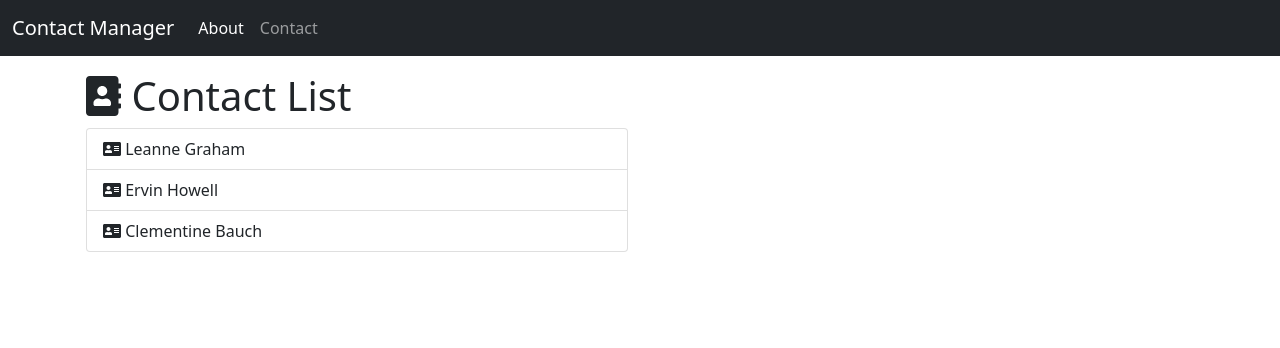
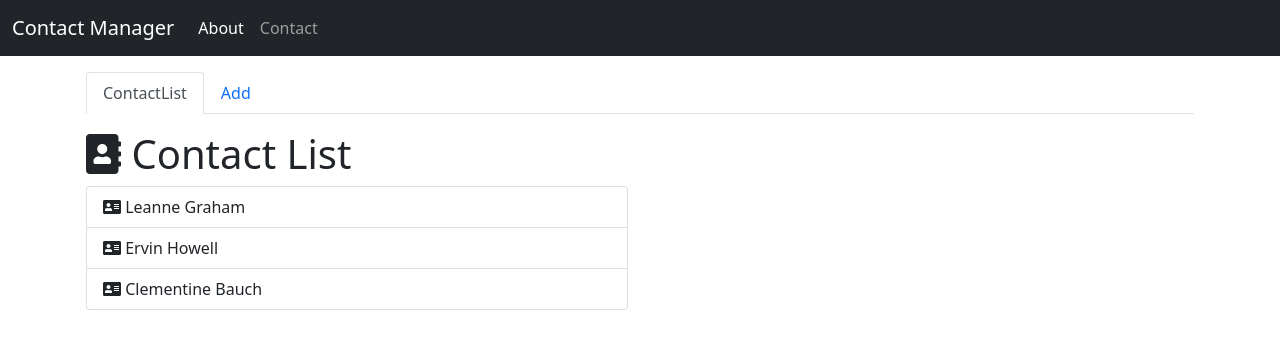
Before and after one commit to houcem-h/3wa-072021-contact-manager, a Vue app: page /#/ in a window 1280 px wide. Shown: the top 348 px of the page. Built offline with nearby package versions, Linux system fonts and the light colour scheme.

Commit message:
add dymanic components tabs

```diff
--- /dev/null
+++ b/src/components/Add.vue
@@ -0,0 +1,13 @@
+<template>
+  <h2>add new contact component</h2>
+</template>
+
+<script>
+export default {
+
+}
+</script>
+
+<style>
+
+</style>
--- a/src/views/Home.vue
+++ b/src/views/Home.vue
@@ -1,15 +1,21 @@
 <template>
   <div class="home">
-    <ContactList :contactsList="contactsList"></ContactList>
+    <ul class="nav nav-tabs">
+      <li class="nav-item" v-for="tab in tabs" :key="tab" @click="currentTab = tab">
+        <a class="nav-link" :class="{active: currentTab== tab}">{{tab}}</a>
+      </li>
+    </ul>
+    <component :is="currentTabComponent" :contactsList="contactsList" class="py-3"></component>
   </div>
 </template>
 
 <script>
 // @ is an alias to /src
 import ContactList from "@/components/ContactList.vue";
+import Add from '@/components/Add.vue';
 export default {
   name: "Home",
-  components: { ContactList },
+  components: { ContactList, Add },
   data() {
     return {
       contactsList: [
@@ -44,7 +50,14 @@ export default {
           },
         },
       ],
+      currentTab: "ContactList",
+      tabs: ["ContactList", "Add"]
     };
   },
+    computed: {
+      currentTabComponent: function() {
+        return this.currentTab;
+      }
+    }
 };
 </script>
```
